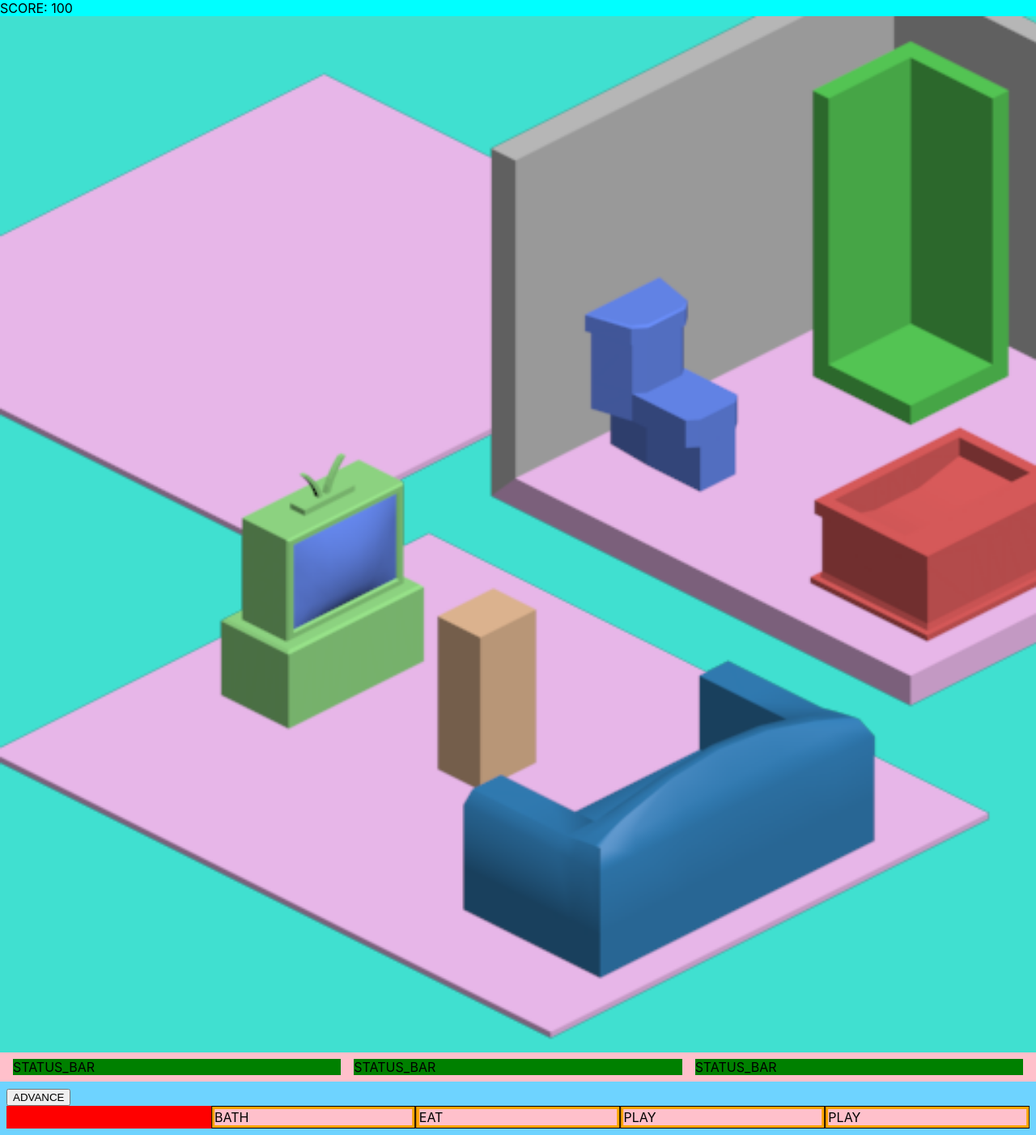
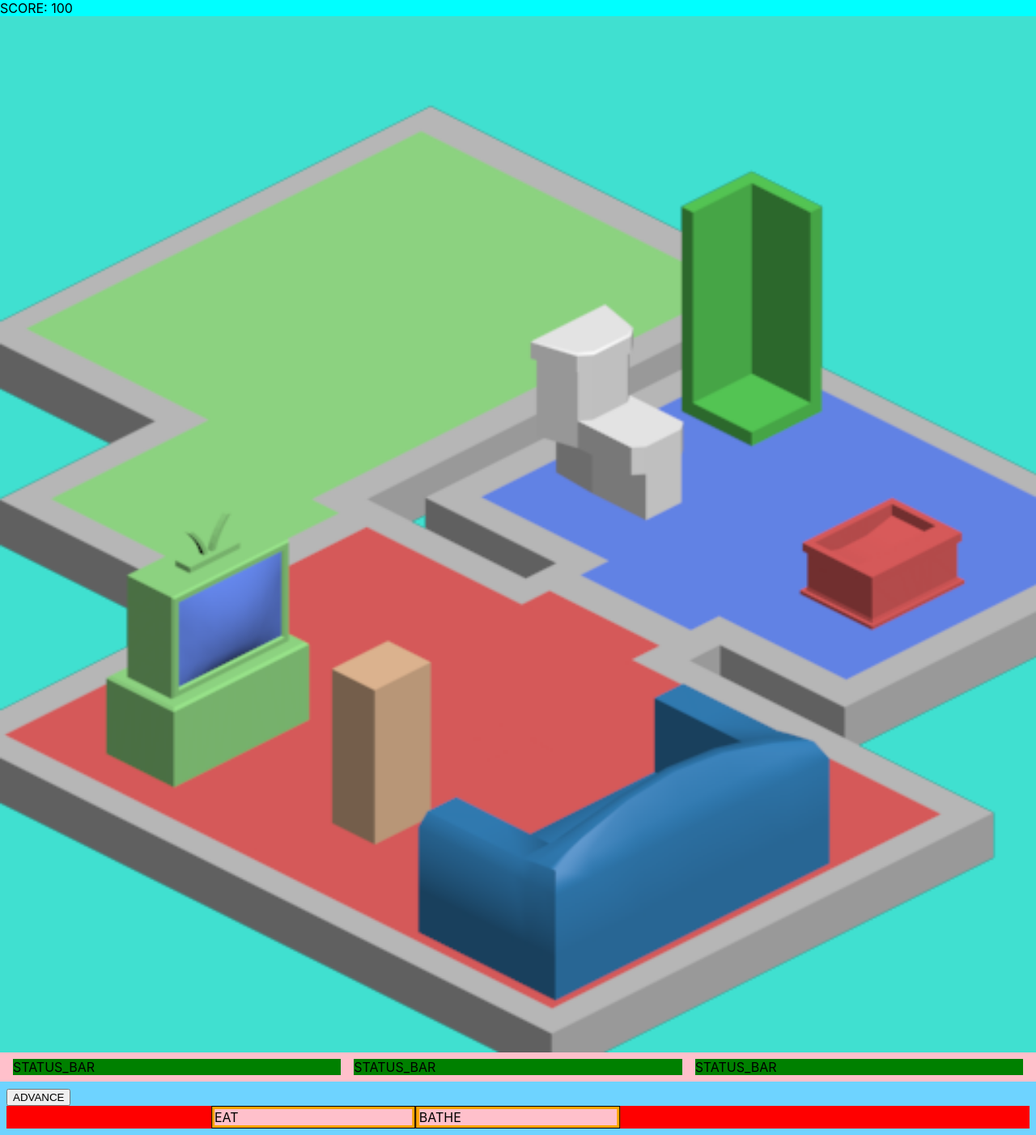
Before and after one commit to maladr0it/metal-baby, a React (Create React App) app: page / in a window 1280 px wide. Shown: the whole page at 81% size. Built offline with nearby package versions, Linux system fonts and the light colour scheme.

Commit message:
add game state reducer

```diff
--- a/src/App.jsx
+++ b/src/App.jsx
@@ -1,23 +1,14 @@
 import React from "react";
-import styled from "styled-components";
 
-import Score from "./components/Score";
-import HouseMap from "./components/HouseMap";
-import Hud from "./components/Hud";
+import { GameStateProvider } from "./components/GameStateContext";
+import Game from "./components/Game";
 
-const Container = styled.div`
-  height: 100%;
-  background-color: pink;
-  display: flex;
-  flex-direction: column;
-`;
-
-const App = () => (
-  <Container>
-    <Score />
-    <HouseMap />
-    <Hud />
-  </Container>
-);
+const App = () => {
+  return (
+    <GameStateProvider>
+      <Game />
+    </GameStateProvider>
+  );
+};
 
 export default App;
--- /dev/null
+++ b/src/components/Game.jsx
@@ -0,0 +1,25 @@
+import React from "react";
+import styled from "styled-components";
+
+import Score from "./Score";
+import HouseMap from "./HouseMap";
+import Hud from "./Hud";
+
+const Container = styled.div`
+  height: 100%;
+  background-color: pink;
+  display: flex;
+  flex-direction: column;
+`;
+
+const Game = () => {
+  return (
+    <Container>
+      <Score />
+      <HouseMap />
+      <Hud />
+    </Container>
+  );
+};
+
+export default Game;
--- /dev/null
+++ b/src/components/GameStateContext.jsx
@@ -0,0 +1,17 @@
+import React, { useReducer, createContext } from "react";
+
+import gameReducer, { initialState } from "../gameReducer";
+
+const GameStateContext = createContext();
+
+export const GameStateProvider = ({ children }) => {
+  const [state, dispatch] = useReducer(gameReducer, initialState);
+  const value = { state, dispatch };
+  return (
+    <GameStateContext.Provider value={value}>
+      {children}
+    </GameStateContext.Provider>
+  );
+};
+
+export default GameStateContext;
--- a/src/components/HouseMap.jsx
+++ b/src/components/HouseMap.jsx
@@ -1,8 +1,7 @@
 import React from "react";
 import styled from "styled-components";
 
-// import MapImage from "../assets/test_map.png";
-import MapImage from "../assets/test_map2.png";
+import MapImage from "../assets/test_map3.png";
 
 const Container = styled.div`
   width: 100vw;
--- a/src/components/TaskTrack/TaskBlock.jsx
+++ b/src/components/TaskTrack/TaskBlock.jsx
@@ -7,7 +7,6 @@ const Container = styled.div`
   flex: 1;
   border: 1px solid black;
   padding: 0.2rem;
-  /* opacity: ${props => (props.past ? 0.5 : 1)}; */
   visibility: ${props => (props.type === "NULL" ? "hidden" : "visible")};
 `;
 
--- a/src/components/TaskTrack/TaskTrack.jsx
+++ b/src/components/TaskTrack/TaskTrack.jsx
@@ -1,26 +1,8 @@
-import React, { useState } from "react";
+import React, { useContext } from "react";
 import styled, { keyframes } from "styled-components";
 
+import GameStateContext from "../GameStateContext";
 import TaskBlock from "./TaskBlock";
-
-// 2 dummy periods are added for the start of the game
-const initialTasks = [
-  "NULL",
-  "NULL",
-  "BATH",
-  "EAT",
-  "PLAY",
-  "PLAY",
-  "PLAY",
-  "EAT",
-  "NULL",
-  "EAT",
-  "EAT",
-  "NULL",
-  "EAT",
-  "NULL",
-  "PLAY"
-];
 
 const trackLength = 6;
 const ticksBefore = 2;
@@ -50,8 +32,10 @@ const TaskBlockContainer = styled.div`
   animation-fill-mode: forwards;
 `;
 
-const TaskTrack = ({ tasks = initialTasks }) => {
-  const [time, setTime] = useState(ticksBefore);
+const TaskTrack = () => {
+  const { state, dispatch } = useContext(GameStateContext);
+  const { tasks, time } = state;
+  // const [time, setTime] = useState(ticksBefore);
 
   // get only the tasks within the acceptable range
   const getVisibleTasks = () =>
@@ -63,7 +47,7 @@ const TaskTrack = ({ tasks = initialTasks }) => {
 
   // set state to have new time
   const advance = () => {
-    setTime(time + 1);
+    // setTime(time + 1);
   };
 
   return (
--- /dev/null
+++ b/src/constants/activityTypes.js
@@ -0,0 +1,5 @@
+export default {
+  EAT: "EAT",
+  BATHE: "BATHE",
+  PLAY: "PLAY"
+};
--- /dev/null
+++ b/src/gameReducer.js
@@ -0,0 +1,18 @@
+export const initialState = {
+  time: 2, // to allow for past events to be seen
+  tasks: ["NULL", "NULL", "EAT", "BATHE"],
+  needs: {
+    hunger: 10,
+    hygeine: 10,
+    fun: 10
+  }
+};
+
+const game = (state = initialState, action) => {
+  switch (action.type) {
+    default:
+      return state;
+  }
+};
+
+export default game;
```
Also changed, not shown: src/assets/test_map3.png (added).
